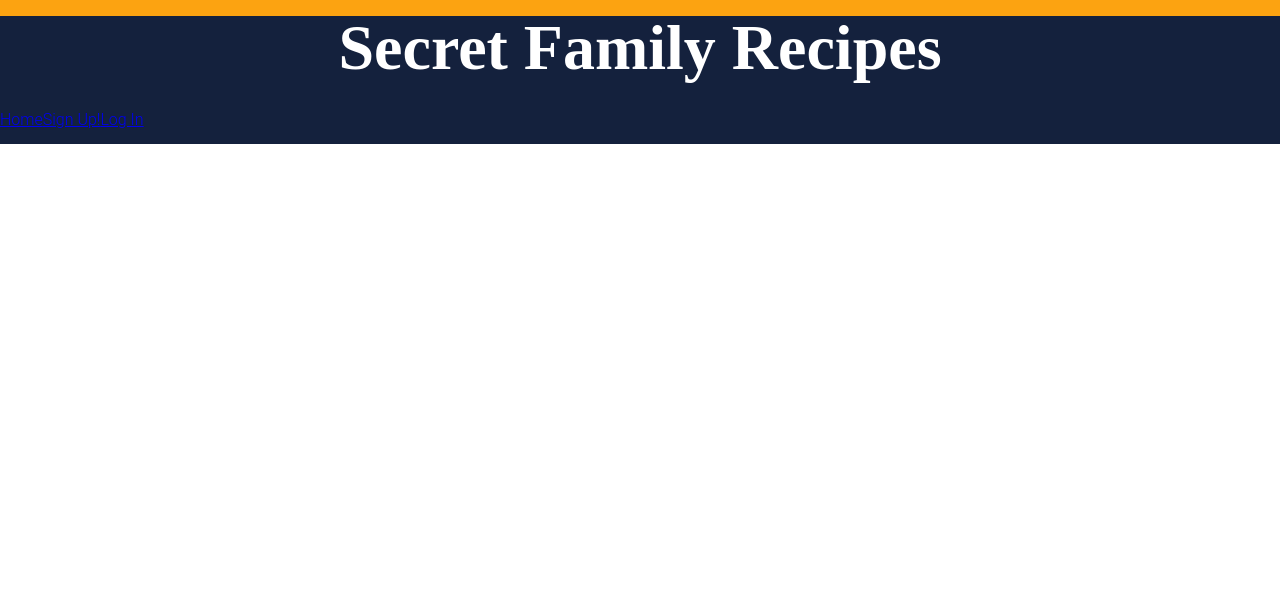
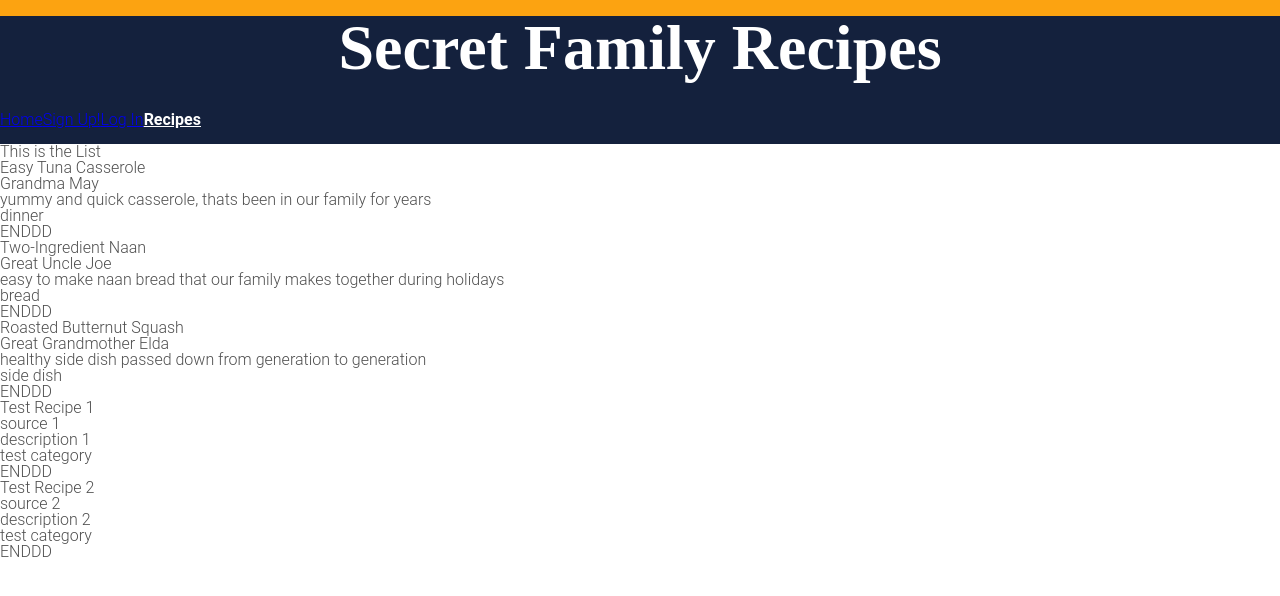
Before and after one commit to Secret-Family-Recipes2/front-end, a React (Create React App) app in the folder secret-recipe/: page /recipes in a window 1280 px wide. Shown: the top 596 px of the page. Built offline with nearby package versions, Linux system fonts and the light colour scheme; no server answers.

Commit message:
sign up and login complete with tokens

```diff
--- a/secret-recipe/package.json
+++ b/secret-recipe/package.json
@@ -9,8 +9,12 @@
     "axios": "^0.20.0",
     "react": "^16.13.1",
     "react-dom": "^16.13.1",
+    "react-redux": "^7.2.1",
     "react-router-dom": "^5.2.0",
     "react-scripts": "3.4.3",
+    "redux": "^4.0.5",
+    "redux-logger": "^3.0.6",
+    "redux-thunk": "^2.3.0",
     "yup": "^0.29.3"
   },
   "scripts": {
--- a/secret-recipe/src/App.js
+++ b/secret-recipe/src/App.js
@@ -8,6 +8,8 @@ import axios from "axios";
 import SignUp from "./Components/Form";
 import Login from "./Components/login";
 import "./App.css";
+import Recipes from "./Components/Recipes";
+import { axiosWithAuth } from "./utils/axioswithauth";
 
 const initialFormValues = {
   name: "",
@@ -39,15 +41,24 @@ function App() {
   const [disabled, setDisabled] = useState(initialDisabled);
 
   const postNewUser = (newUser) => {
+    const info = {
+      username: newUser.username,
+      password: newUser.password,
+      email: newUser.email,
+    };
+
     axios
-      .post("https://reqres.in/api/users", newUser)
+      .post(
+        "https://bw-secret-family-recipes.herokuapp.com/auth/register",
+        info
+      )
       .then((res) => {
         console.log(res.data);
         setUsers([...users, res.data]);
         setFormValues(initialFormValues);
       })
       .catch((err) => {
-        console.log(err, "couldnt post it");
+        console.log(err.message, "couldnt post it");
       })
       .finally(() => {});
   };
@@ -84,6 +95,7 @@ function App() {
       email: formValues.email.trim(),
       password: formValues.password.trim(),
       level: formValues.level.trim(),
+      username: formValues.username.trim(),
       // american: formValues.american,
       // french: formValues.french,
       // italian: formValues.italian,
@@ -95,6 +107,21 @@ function App() {
       ),
     };
     postNewUser(newUser);
+  };
+
+  const loginSubmit = () => {
+    const loginValue = {
+      username: formValues.username.trim(),
+      password: formValues.password.trim(),
+    };
+    console.log("login submitted!");
+    axiosWithAuth()
+      .post("/auth/login", loginValue)
+      .then((res) => {
+        console.log(res);
+        localStorage.setItem("token", res.data.token);
+      })
+      .catch((err) => console.log(err));
   };
 
   // useEffect(() => {
@@ -140,6 +167,14 @@ function App() {
             Log In
           </NavLink>
         </div>
+        <div>
+          <NavLink
+            to="/recipes"
+            activeStyle={{ color: "white", fontWeight: "bold" }}
+          >
+            Recipes
+          </NavLink>
+        </div>
       </nav>
 
       <Switch>
@@ -151,6 +186,9 @@ function App() {
             return null;
           }}
         />
+        <Route path="/recipes">
+          <Recipes />
+        </Route>
 
         <Route path="/form">
           <SignUp
@@ -165,7 +203,7 @@ function App() {
           <Login
             values={formValues}
             change={inputChange}
-            submit={formSubmit}
+            submit={loginSubmit}
             disabled={disabled}
             errors={formErrors}
           />
--- a/secret-recipe/src/Components/Form.js
+++ b/secret-recipe/src/Components/Form.js
@@ -145,10 +145,7 @@ export default function SignUp(props) {
 
       <div className="formsubmit">
         {/* <Link to="/confirmation"> */}
-        <button id="button" disabled={disabled}>
-          {" "}
-          Sign me up!
-        </button>
+        <button id="button"> Sign me up!</button>
         {/* </Link> */}
         {/*
         <Switch>
--- /dev/null
+++ b/secret-recipe/src/Components/Recipe.js
@@ -0,0 +1,19 @@
+import React from "react";
+
+const Recipe = (props) => {
+  const { title, source, category, description } = props.details;
+  return (
+    <div>
+      <p>{title}</p>
+      <p>{source}</p>
+
+      <p>{description}</p>
+
+      <p>{category}</p>
+
+      <p>ENDDD</p>
+    </div>
+  );
+};
+
+export default Recipe;
--- /dev/null
+++ b/secret-recipe/src/Components/Recipes.js
@@ -0,0 +1,79 @@
+import React, { useEffect } from "react";
+import Recipe from "./Recipe";
+import { axiosWithAuth } from "../utils/axioswithauth";
+
+const dummyData = [
+  {
+    id: 1,
+    title: "Easy Tuna Casserole",
+    source: "Grandma May",
+    image:
+      "https://imagesvc.meredithcorp.io/v3/mm/image?q=85&c=sc&poi=face&w=1439&h=753&url=https%3A%2F%2Fimages.media-allrecipes.com%2Fuserphotos%2F4560684.jpg",
+    description:
+      "yummy and quick casserole, thats been in our family for years",
+    category: "dinner",
+    username: "loveToCook82",
+  },
+  {
+    id: 2,
+    title: "Two-Ingredient Naan",
+    source: "Great Uncle Joe",
+    image: "https://lilluna.com/wp-content/uploads/2019/01/naan-2-768x655.jpg",
+    description:
+      "easy to make naan bread that our family makes together during holidays",
+    category: "bread",
+    username: "cool-chef-94",
+  },
+  {
+    id: 3,
+    title: "Roasted Butternut Squash ",
+    source: "Great Grandmother Elda",
+    image:
+      "https://www.wellplated.com/wp-content/uploads/2017/11/Cinnamon-Roasted-Butternut-Squash-Easy-butternut-squash-recipe-600x809.jpg",
+    description: "healthy side dish passed down from generation to generation",
+    category: "side dish",
+    username: "loveToCook82",
+  },
+  {
+    id: 4,
+    title: "Test Recipe 1",
+    source: "source 1",
+    image: "img_url_1",
+    description: "description 1",
+    category: "test category",
+    username: "testUser1",
+  },
+  {
+    id: 6,
+    title: "Test Recipe 2",
+    source: "source 2",
+    image: "img_url_2",
+    description: "description 2",
+    category: "test category",
+    username: "testUser1",
+  },
+];
+
+const Recipes = () => {
+  useEffect(() => {
+    axiosWithAuth()
+      .get("/recipes/all")
+      .then((res) => {
+        console.log(res);
+      })
+      .catch((err) => {
+        console.log(err);
+      });
+  }, []);
+
+  return (
+    <div>
+      <p>This is the List</p>
+      {dummyData.map((item) => {
+        return <Recipe key={item.id} details={item} />;
+      })}
+    </div>
+  );
+};
+
+export default Recipes;
--- a/secret-recipe/src/Components/login.js
+++ b/secret-recipe/src/Components/login.js
@@ -1,13 +1,16 @@
 import React from "react";
-import { Link } from "react-router-dom";
+import { Link, useHistory } from "react-router-dom";
 import "../App.css";
 
 export default function Login(props) {
   const { values, submit, change, disabled, errors } = props;
 
+  const history = useHistory();
+
   const onSubmit = (evt) => {
     evt.preventDefault();
     submit();
+    history.push("/recipes");
   };
 
   const onChange = (evt) => {
@@ -44,7 +47,7 @@ export default function Login(props) {
         </label>
       </div>
       <Link to="/mainpage">
-        <button id="signIn" disabled={disabled}>
+        <button onClick={onSubmit} id="signIn">
           {" "}
           Sign In
         </button>
--- /dev/null
+++ b/secret-recipe/src/utils/axioswithauth.js
@@ -0,0 +1,10 @@
+import axios from "axios";
+
+export const axiosWithAuth = () => {
+  return axios.create({
+    headers: {
+      Authorization: localStorage.getItem("token"),
+    },
+    baseURL: "https://bw-secret-family-recipes.herokuapp.com",
+  });
+};
```
Also changed, not shown: 1 other file (tests, documents, lock files or other folders).
